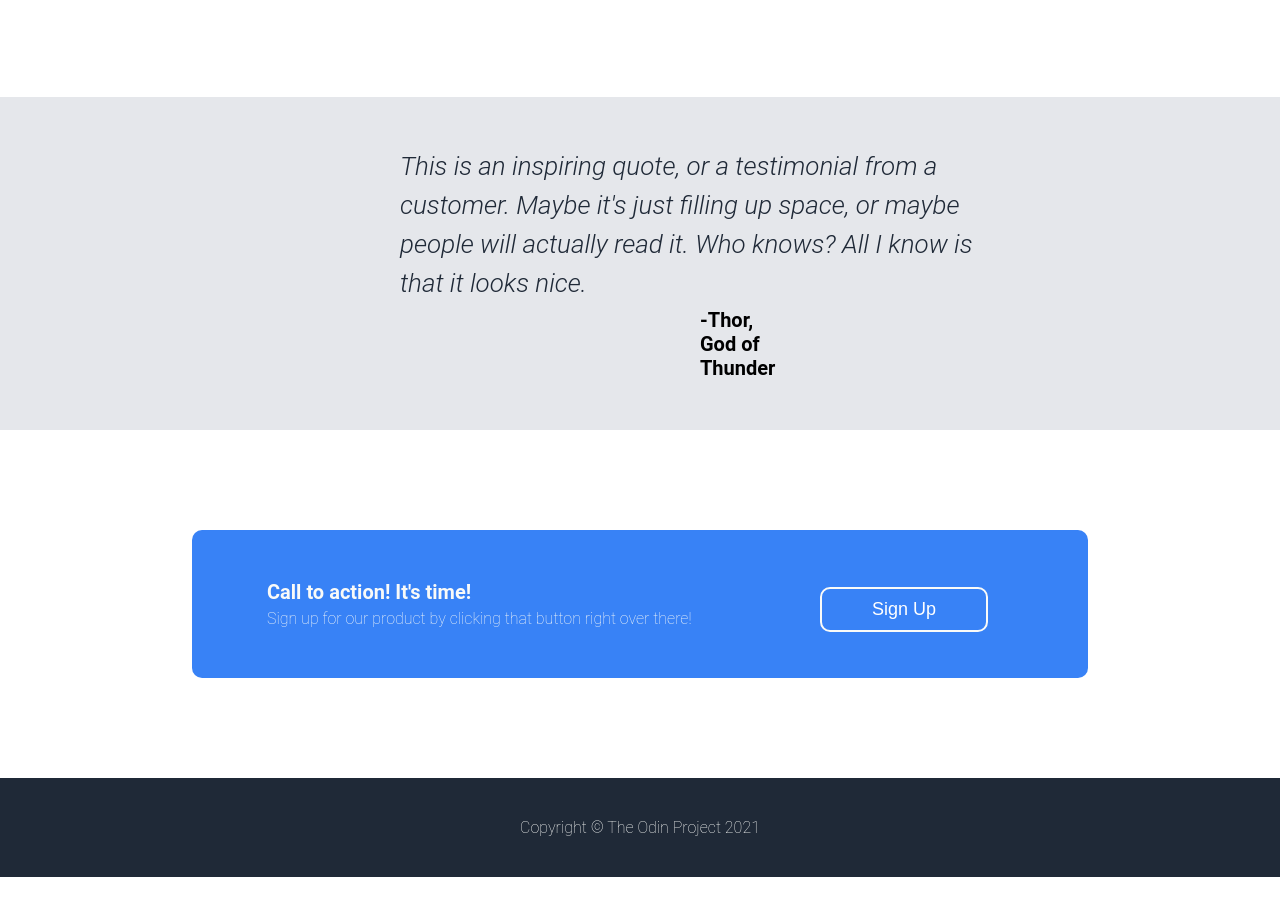
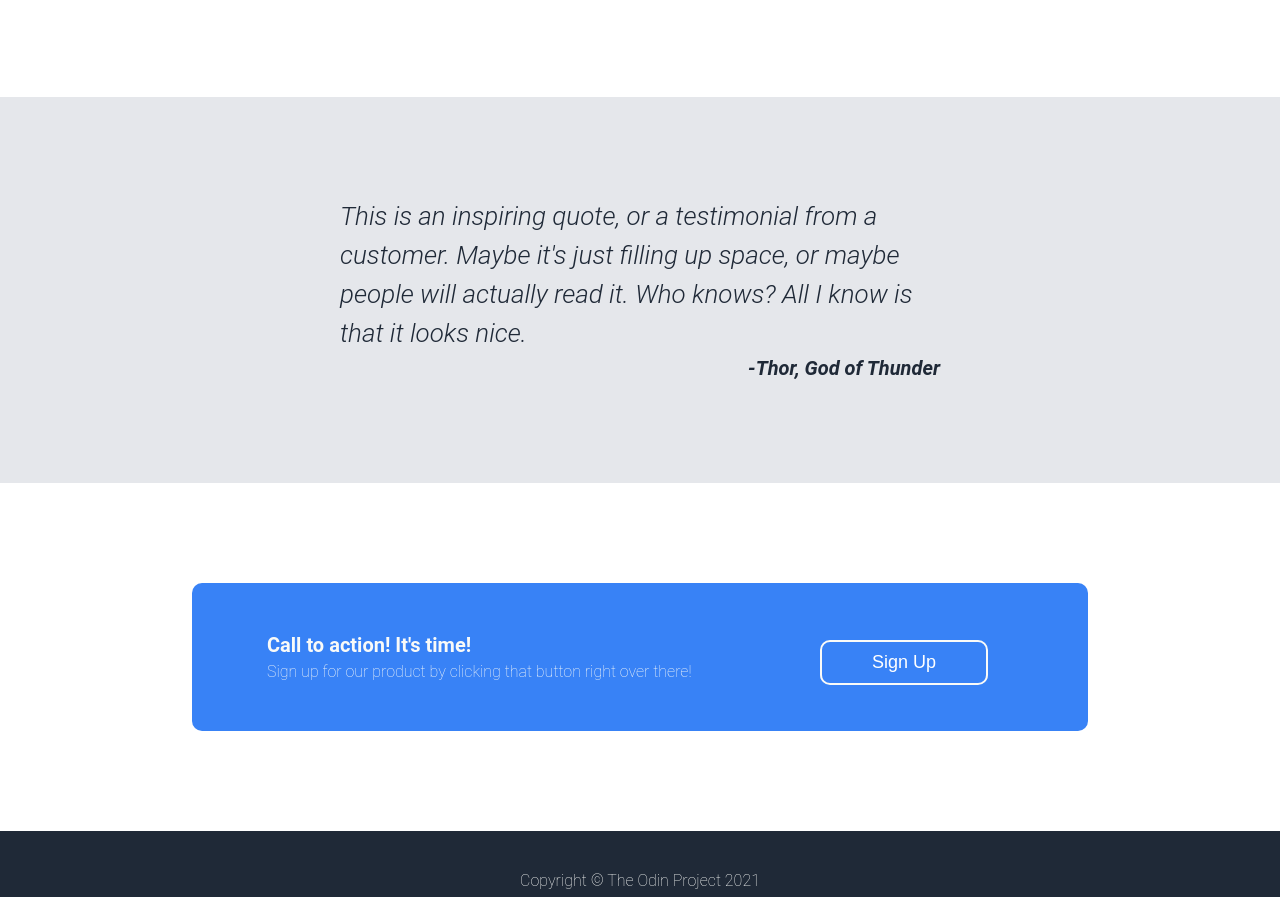
Before and after one commit to jasonfrink/project-landing-page, a plain HTML site: page index.html in a window 1280 px wide. Shown: the part 846-1743 px from the top of the page. Drawn offline with Linux system fonts and the light colour scheme.

Commit message:
Edit index.html and styles.css

```diff
--- a/index.html
+++ b/index.html
@@ -54,11 +54,13 @@
     </div>
     <div class="quote-container">
       <div class="quote">
-        This is an inspiring quote, or a testimonial from a customer. Maybe it's
-        just filling up space, or maybe people will actually read it. Who knows?
-        All I know is that it looks nice.
+        <p>
+          This is an inspiring quote, or a testimonial from a customer. Maybe
+          it's just filling up space, or maybe people will actually read it. Who
+          knows? All I know is that it looks nice.
+        </p>
+        <p class="quote-from">-Thor, God of Thunder</p>
       </div>
-      <div class="quote-from">-Thor, God of Thunder</div>
     </div>
     <div class="cta-container">
       <div class="cta-background">
--- a/styles.css
+++ b/styles.css
@@ -114,14 +114,14 @@ body {
 .quote-container {
   display: flex;
   flex-direction: column;
+  align-items: center;
   background-color: #e5e7eb;
 }
 
 .quote {
-  display: flex;
   width: 600px;
-  margin: 50px 400px 5px 400px;
-  flex-wrap: wrap;
+  margin-top: 100px;
+  margin-bottom: 100px;
   color: #1f2937;
   font-style: italic;
   font-size: 26px;
@@ -129,14 +129,10 @@ body {
   line-height: 1.5;
 }
 
-.quote-from {
-  display: flex;
-  justify-content: flex-end;
-  margin-right: 500px;
-  margin-left: 700px;
-  margin-bottom: 50px;
+.quote .quote-from {
   font-weight: 600;
   font-size: 20px;
+  text-align: end;
 }
 
 .cta-container {
```
